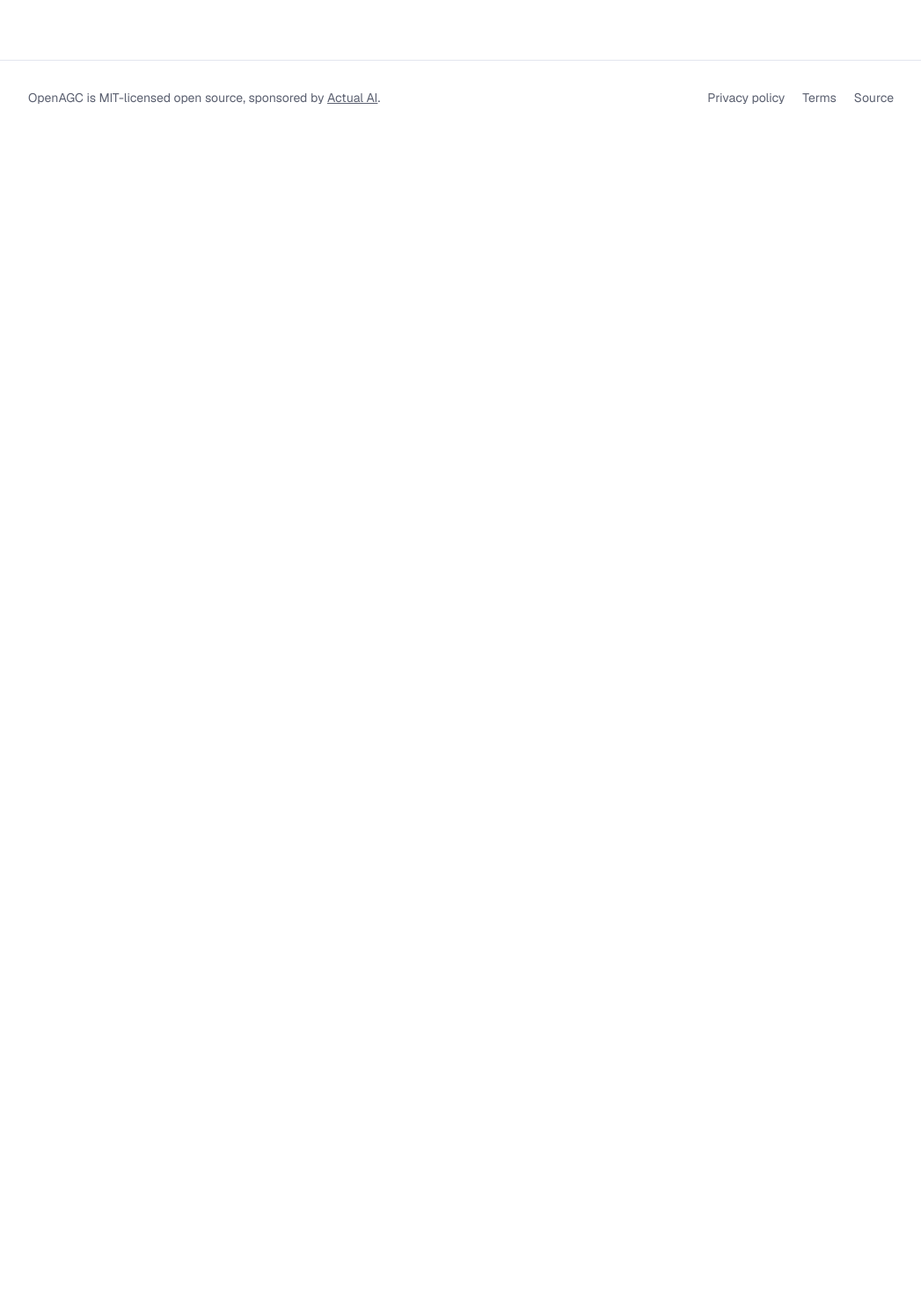
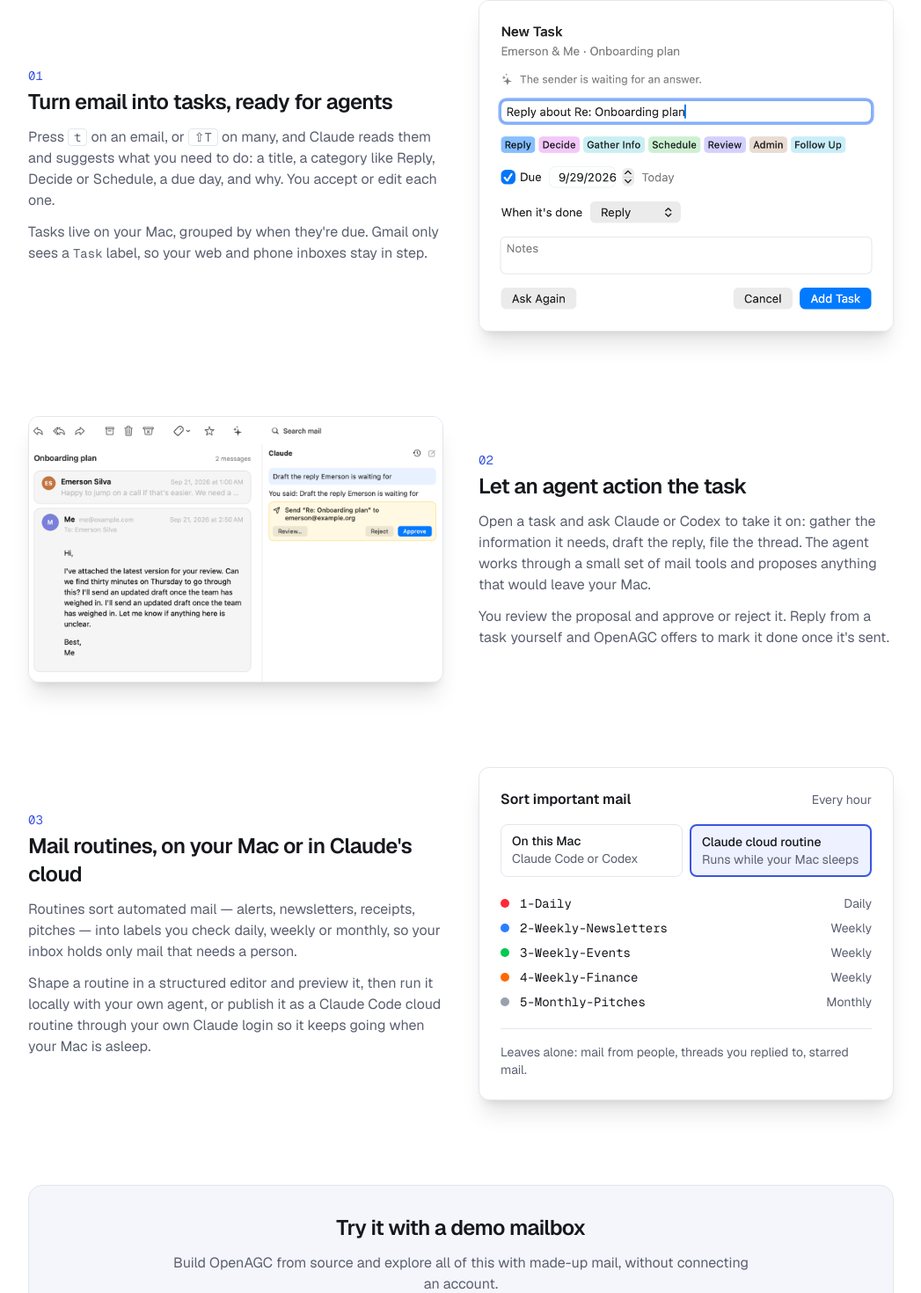
Before and after one commit to audiojak/openagc-website, a Next.js app: page /features in a window 1280 px wide. Before the commit this address had no page. Shown: the part 793-2263 px from the top of the page at 88% size, without its empty margins (116-1163 px from the left). Before the commit the page ends 946 px from the top, so only its background shows below. Built offline with nearby package versions, Linux system fonts and the light colour scheme.

Commit message:
Features page with the detailed sections and screenshots
Co-Authored-By: Claude Fable 5.1 <noreply@anthropic.com>

```diff
--- /dev/null
+++ b/src/app/features/page.tsx
@@ -0,0 +1,199 @@
+import type { Metadata } from "next";
+import Image from "next/image";
+import Link from "next/link";
+import FeatureAnimation from "@/components/FeatureAnimation";
+
+export const metadata: Metadata = {
+  title: "Features",
+  description:
+    "Turn email into tasks, let Claude Code or Codex action them, and sort mail with routines that run on your Mac or in Claude's cloud.",
+};
+
+const buckets = [
+  { label: "1-Daily", cadence: "Daily", color: "bg-red-500" },
+  { label: "2-Weekly-Newsletters", cadence: "Weekly", color: "bg-blue-500" },
+  { label: "3-Weekly-Events", cadence: "Weekly", color: "bg-green-500" },
+  { label: "4-Weekly-Finance", cadence: "Weekly", color: "bg-orange-500" },
+  { label: "5-Monthly-Pitches", cadence: "Monthly", color: "bg-gray-400" },
+];
+
+function Shot({
+  src,
+  alt,
+  width,
+  height,
+  priority = false,
+}: {
+  src: string;
+  alt: string;
+  width: number;
+  height: number;
+  priority?: boolean;
+}) {
+  return (
+    <div className="overflow-hidden rounded-xl border border-border bg-white shadow-xl shadow-black/10">
+      <Image
+        src={src}
+        alt={alt}
+        width={width}
+        height={height}
+        priority={priority}
+        className="w-full"
+      />
+    </div>
+  );
+}
+
+function RoutineIllustration() {
+  return (
+    <div
+      role="img"
+      aria-label="A routine that sorts automated mail into daily, weekly and monthly labels, run on this Mac or published as a Claude cloud routine"
+      className="rounded-xl border border-border bg-background p-5 shadow-xl shadow-black/10 sm:p-6"
+    >
+      <div className="flex items-baseline justify-between gap-4">
+        <div className="font-semibold">Sort important mail</div>
+        <div className="text-sm text-muted">Every hour</div>
+      </div>
+      <div className="mt-4 grid grid-cols-2 gap-2 text-sm">
+        <div className="rounded-lg border border-border px-3 py-2">
+          <div className="font-medium">On this Mac</div>
+          <div className="text-muted">Claude Code or Codex</div>
+        </div>
+        <div className="rounded-lg border-2 border-accent bg-accent-soft px-3 py-2">
+          <div className="font-medium">Claude cloud routine</div>
+          <div className="text-muted">Runs while your Mac sleeps</div>
+        </div>
+      </div>
+      <ul className="mt-5 space-y-2 text-sm">
+        {buckets.map((b) => (
+          <li key={b.label} className="flex items-center gap-3">
+            <span className={`size-2.5 shrink-0 rounded-full ${b.color}`} />
+            <span className="font-mono">{b.label}</span>
+            <span className="ml-auto text-muted">{b.cadence}</span>
+          </li>
+        ))}
+      </ul>
+      <div className="mt-5 border-t border-border pt-4 text-sm text-muted">
+        Leaves alone: mail from people, threads you replied to, starred mail.
+      </div>
+    </div>
+  );
+}
+
+export default function Features() {
+  return (
+    <>
+      <section className="mx-auto max-w-5xl px-5 pt-16 pb-12 text-center">
+        <h1 className="mx-auto max-w-3xl text-4xl font-semibold tracking-tight text-balance">
+          From inbox to done, with an agent at your side
+        </h1>
+        <p className="mx-auto mt-5 max-w-2xl text-lg text-muted text-balance">
+          OpenAGC turns email into tasks, lets your own AI agent work through
+          them, and keeps automated mail out of your way.
+        </p>
+      </section>
+
+      <section className="mx-auto max-w-5xl px-5 pb-24">
+        <FeatureAnimation />
+      </section>
+
+      <section className="mx-auto max-w-5xl space-y-24 px-5 pb-24">
+        <div className="grid items-center gap-10 md:grid-cols-2">
+          <div>
+            <div className="font-mono text-sm text-accent">01</div>
+            <h2 className="mt-1 text-2xl font-semibold tracking-tight">
+              Turn email into tasks, ready for agents
+            </h2>
+            <p className="mt-3 text-muted">
+              Press <kbd className="rounded border border-border px-1.5 font-mono text-sm">t</kbd>{" "}
+              on an email, or{" "}
+              <kbd className="rounded border border-border px-1.5 font-mono text-sm">⇧T</kbd>{" "}
+              on many, and Claude reads them and suggests what you need to do:
+              a title, a category like Reply, Decide or Schedule, a due day,
+              and why. You accept or edit each one.
+            </p>
+            <p className="mt-3 text-muted">
+              Tasks live on your Mac, grouped by when they&apos;re due. Gmail
+              only sees a <span className="font-mono text-sm">Task</span> label,
+              so your web and phone inboxes stay in step.
+            </p>
+          </div>
+          <Shot
+            src="/img/task-dialog.png"
+            alt="The New Task dialog with Claude's suggested title, the Reply category, a due date of today and the reason: the sender is waiting for an answer"
+            width={920}
+            height={734}
+          />
+        </div>
+
+        <div className="grid items-center gap-10 md:grid-cols-2">
+          <div className="md:order-2">
+            <div className="font-mono text-sm text-accent">02</div>
+            <h2 className="mt-1 text-2xl font-semibold tracking-tight">
+              Let an agent action the task
+            </h2>
+            <p className="mt-3 text-muted">
+              Open a task and ask Claude or Codex to take it on: gather the
+              information it needs, draft the reply, file the thread. The agent
+              works through a small set of mail tools and proposes anything
+              that would leave your Mac.
+            </p>
+            <p className="mt-3 text-muted">
+              You review the proposal and approve or reject it. Reply from a
+              task yourself and OpenAGC offers to mark it done once it&apos;s
+              sent.
+            </p>
+          </div>
+          <div className="md:order-1">
+            <Shot
+              src="/img/agent-task.png"
+              alt="Claude, asked to draft the reply Emerson is waiting for, proposes sending Re: Onboarding plan, with Review, Reject and Approve buttons"
+              width={1200}
+              height={769}
+            />
+          </div>
+        </div>
+
+        <div className="grid items-center gap-10 md:grid-cols-2">
+          <div>
+            <div className="font-mono text-sm text-accent">03</div>
+            <h2 className="mt-1 text-2xl font-semibold tracking-tight">
+              Mail routines, on your Mac or in Claude&apos;s cloud
+            </h2>
+            <p className="mt-3 text-muted">
+              Routines sort automated mail — alerts, newsletters, receipts,
+              pitches — into labels you check daily, weekly or monthly, so your
+              inbox holds only mail that needs a person.
+            </p>
+            <p className="mt-3 text-muted">
+              Shape a routine in a structured editor and preview it, then run
+              it locally with your own agent, or publish it as a Claude Code
+              cloud routine through your own Claude login so it keeps going
+              when your Mac is asleep.
+            </p>
+          </div>
+          <RoutineIllustration />
+        </div>
+      </section>
+
+      <section className="mx-auto max-w-5xl px-5 pb-24">
+        <div className="rounded-2xl border border-border bg-surface p-6 text-center sm:p-8">
+          <h2 className="text-2xl font-semibold tracking-tight">
+            Try it with a demo mailbox
+          </h2>
+          <p className="mx-auto mt-3 max-w-2xl text-muted">
+            Build OpenAGC from source and explore all of this with made-up
+            mail, without connecting an account.
+          </p>
+          <Link
+            href="/#try"
+            className="mt-6 inline-block rounded-lg bg-accent px-5 py-2.5 font-medium text-white hover:opacity-90 dark:text-background"
+          >
+            Try it on your Mac
+          </Link>
+        </div>
+      </section>
+    </>
+  );
+}
--- a/src/app/layout.tsx
+++ b/src/app/layout.tsx
@@ -50,6 +50,9 @@ export default function RootLayout({ children }: LayoutProps<"/">) {
               <Link href="/#try" className="hover:text-foreground">
                 Try it
               </Link>
+              <Link href="/features" className="hover:text-foreground">
+                Features
+              </Link>
               <Link href="/#how" className="hover:text-foreground max-sm:hidden">
                 How it works
               </Link>
--- a/src/app/page.tsx
+++ b/src/app/page.tsx
@@ -1,4 +1,5 @@
 import Image from "next/image";
+import Link from "next/link";
 import ArchitectureDiagram from "@/components/ArchitectureDiagram";
 import FeatureAnimation from "@/components/FeatureAnimation";
 import { GITHUB_URL } from "@/lib/site";
@@ -221,6 +222,14 @@ export default function Home() {
             </div>
           ))}
         </div>
+        <div className="mt-10 text-center">
+          <Link
+            href="/features"
+            className="rounded-lg border border-border px-5 py-2.5 font-medium hover:bg-surface"
+          >
+            See the features in detail →
+          </Link>
+        </div>
       </section>
 
       <section className="border-y border-border bg-surface">
```
Also changed, not shown: public/img/agent-task.png (added), public/img/task-dialog.png (added).
